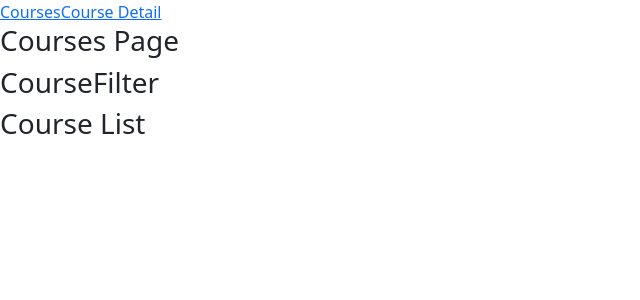
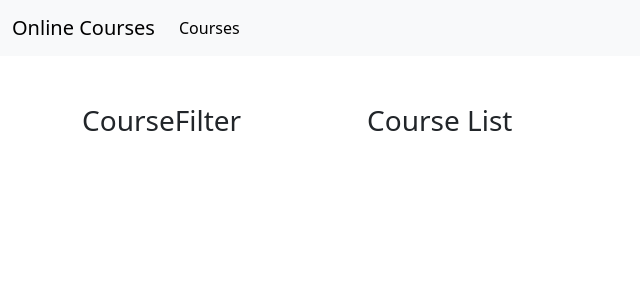
Before and after one commit to mohamadanasfattoum/Vue-Store, a Vue app: page / in a window 1280 px wide. Shown: the top 300 px of the page, without its empty margins (0-640 px from the left). Built offline with nearby package versions, Linux system fonts and the light colour scheme.

Commit message:
add and show Navbar

```diff
--- a/src/App.vue
+++ b/src/App.vue
@@ -1,16 +1,20 @@
-<script setup>
-import { RouterLink, RouterView } from 'vue-router'
-</script>
 
 <template>
-  <header>
-    <div class="wrapper">
-      <nav>
-        <RouterLink to="/">Courses</RouterLink>
-        <RouterLink to="/course-detail">Course Detail</RouterLink>
-      </nav>
-    </div>
-  </header>
+  <Navbar />
 
   <RouterView />
 </template>
+
+
+<script>
+  import { RouterLink, RouterView } from 'vue-router'
+  import Navbar from './components/Navbar.vue';
+
+  export default {
+    name:'App',
+    components: {
+      Navbar
+    }
+  }
+
+</script>
--- a/src/components/Navbar.vue
+++ b/src/components/Navbar.vue
@@ -1,36 +1,28 @@
-<nav class="navbar navbar-expand-lg bg-body-tertiary">
+
+<template>
+  <nav class="navbar navbar-expand-lg bg-body-tertiary">
     <div class="container-fluid">
-      <a class="navbar-brand" href="#">Navbar</a>
-      <button class="navbar-toggler" type="button" data-bs-toggle="collapse" data-bs-target="#navbarSupportedContent" aria-controls="navbarSupportedContent" aria-expanded="false" aria-label="Toggle navigation">
+      <a class="navbar-brand" href="#">Online Courses</a>
+      <button class="navbar-toggler" type="button" data-bs-toggle="collapse" data-bs-target="#navbarSupportedContent"
+        aria-controls="navbarSupportedContent" aria-expanded="false" aria-label="Toggle navigation">
         <span class="navbar-toggler-icon"></span>
       </button>
       <div class="collapse navbar-collapse" id="navbarSupportedContent">
         <ul class="navbar-nav me-auto mb-2 mb-lg-0">
           <li class="nav-item">
-            <a class="nav-link active" aria-current="page" href="#">Home</a>
-          </li>
-          <li class="nav-item">
-            <a class="nav-link" href="#">Link</a>
-          </li>
-          <li class="nav-item dropdown">
-            <a class="nav-link dropdown-toggle" href="#" role="button" data-bs-toggle="dropdown" aria-expanded="false">
-              Dropdown
-            </a>
-            <ul class="dropdown-menu">
-              <li><a class="dropdown-item" href="#">Action</a></li>
-              <li><a class="dropdown-item" href="#">Another action</a></li>
-              <li><hr class="dropdown-divider"></li>
-              <li><a class="dropdown-item" href="#">Something else here</a></li>
-            </ul>
-          </li>
-          <li class="nav-item">
-            <a class="nav-link disabled" aria-disabled="true">Disabled</a>
+            <RouterLink class="nav-link active" aria-current="page" to="/">Courses</RouterLink>
           </li>
         </ul>
-        <form class="d-flex" role="search">
-          <input class="form-control me-2" type="search" placeholder="Search" aria-label="Search">
-          <button class="btn btn-outline-success" type="submit">Search</button>
-        </form>
       </div>
     </div>
   </nav>
+</template>
+
+
+
+<script>
+  export default {
+    name: 'Navbar'
+
+  }
+</script>
--- a/src/views/CoursesView.vue
+++ b/src/views/CoursesView.vue
@@ -1,13 +1,15 @@
 
 <template>
-  <h3>Courses Page</h3>
+  <div class="container py-5">
+    <div class="row">
+      <div class="col-lg-3">
+        <CourseFilter />
+      </div>
+      <div class="col-lg-9">
+        <CourseList />
+      </div>
 
-  <div>
-    <CourseFilter />
-  </div>
-
-  <div>
-    <CourseList />
+    </div>
   </div>
 
 </template>
```
